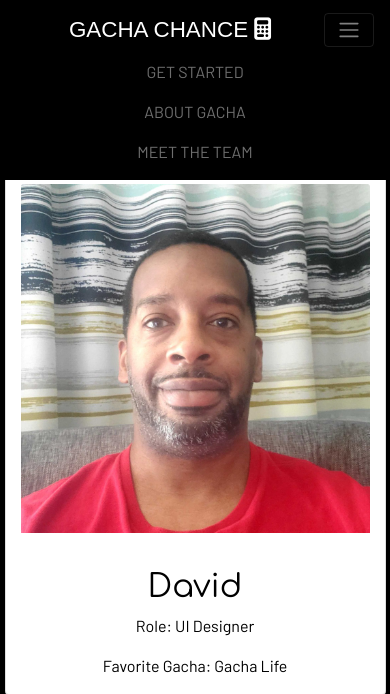
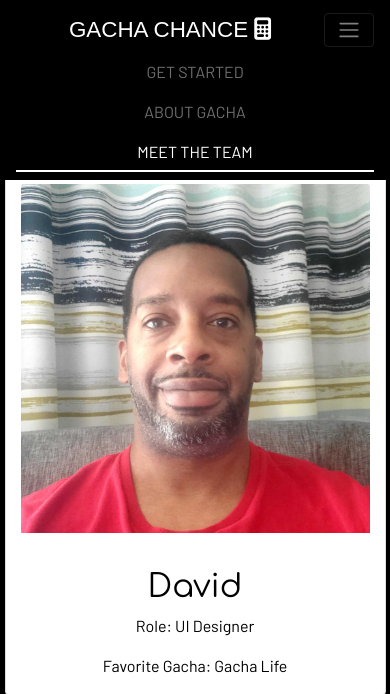
Before and after one commit to gacha-chance/jordans-repo, a PHP site: page /team.html in a window 390 px wide, after a click that opens the changed part. Shown: the top 694 px of the page. Run offline with PHP 8.4, Linux system fonts and the light colour scheme; style sheets or scripts are compiled from the project's sources; some libraries are stand-ins or nearby versions; some web fonts are replaced.

```diff
--- a/team.html
+++ b/team.html
@@ -16,15 +16,15 @@
 
 <body>
     <nav class="navbar navbar-dark navbar-expand-md fixed-top">
-        <a href="#home" class="logo-name navbar-brand nav-link">GACHA CHANCE  <i class="fas fa-calculator"></i></a>
+        <a href="index.html" class="logo-name navbar-brand nav-link">GACHA CHANCE  <i class="fas fa-calculator"></i></a>
         <button class="navbar-toggler" type="button" data-toggle="collapse" data-target="#navbarNav" aria-controls="navbarSupportedContent" aria-expanded="false" aria-label="Toggle navigation">
             <span class="navbar-toggler-icon"></span>
         </button>
         <div id="navbarNav" class="collapse navbar-collapse text-center">
             <ul class="navbar-nav">
                 <li class="nav-item"><a href="#" class="nav-link">Get Started</a></li>
-                <li class="nav-item"><a href="#about-main" class="nav-link">About Gacha</a></li>
-                <li class="nav-item"><a href="team.html" class="nav-link">Meet the Team</a></li>
+                <li class="nav-item"><a href="index.html#about-main" class="nav-link">About Gacha</a></li>
+                <li class="nav-item"><a href="#" class="nav-link active">Meet the Team</a></li>
             </ul>
         </div>
     </nav>
```
Also changed, not shown: less/index.less (line endings or trailing spaces).
